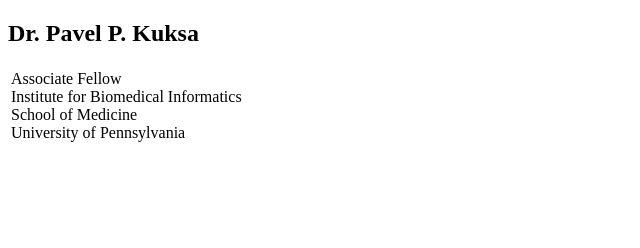
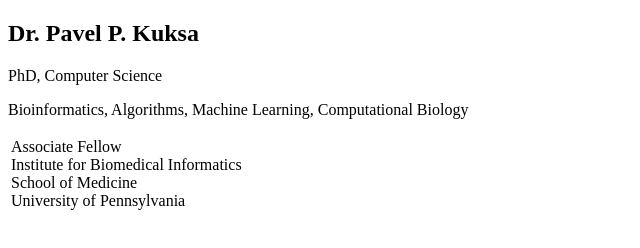
Before and after one commit to pkuksa/pkuksa.github.io, a plain HTML site: page index.html in a window 1280 px wide. Shown: the whole page, without its empty margins (0-640 px from the left). Drawn offline with Linux system fonts and the light colour scheme.

Commit message:
adding index

```diff
--- a/index.html
+++ b/index.html
@@ -1,10 +1,15 @@
 <!DOCTYPE HTML>
 <html>
-<head>
+
+    <head>
     <title>Dr. Pavel P. Kuksa</title>
 </head>
+
 <body>
+
 <h2>Dr. Pavel P. Kuksa</h2>
+<p>PhD, Computer Science<p>
+<p>Bioinformatics, Algorithms, Machine Learning, Computational Biology</p>
 <table>
 <td valign=center>
 Associate Fellow<br>
@@ -12,5 +17,7 @@
 School of Medicine<br>
 University of Pennsylvania<br>
 </table>
+
 </body>
+
 </html>
```
Also changed, not shown: 1 other file.
